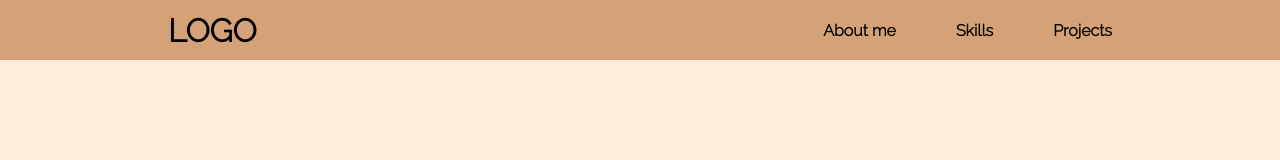
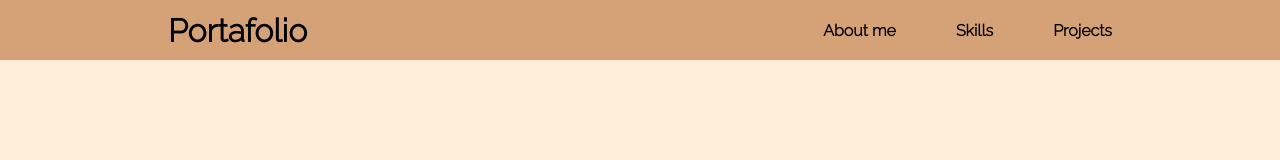
Before and after one commit to NeifyMartinez/portafolio-js, a plain HTML site: page index.html in a window 1280 px wide. Shown: the top 160 px of the page. Drawn offline with Linux system fonts and the light colour scheme; a web font is replaced by a local one.

Commit message:
Update index.html

```diff
--- a/index.html
+++ b/index.html
@@ -13,7 +13,7 @@
 <body>
     <header class='header' id="header">
         <nav class='navbar'>
-            <a class='logo' href="#">LOGO</a>
+            <a class='logo' href="#">Portafolio</a>
             <ul class='menu'>
                 <li class='menu_li'>
                     <a class='navlink scrollToSection'  data-target="aboutme" href='#'>About me</a>
```
